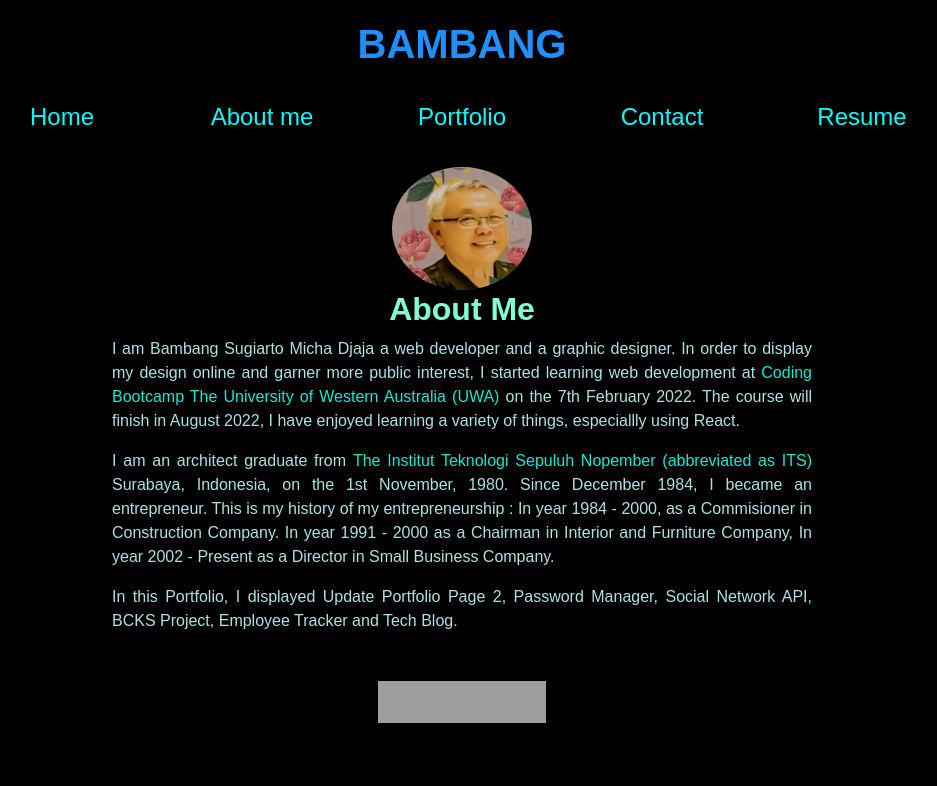
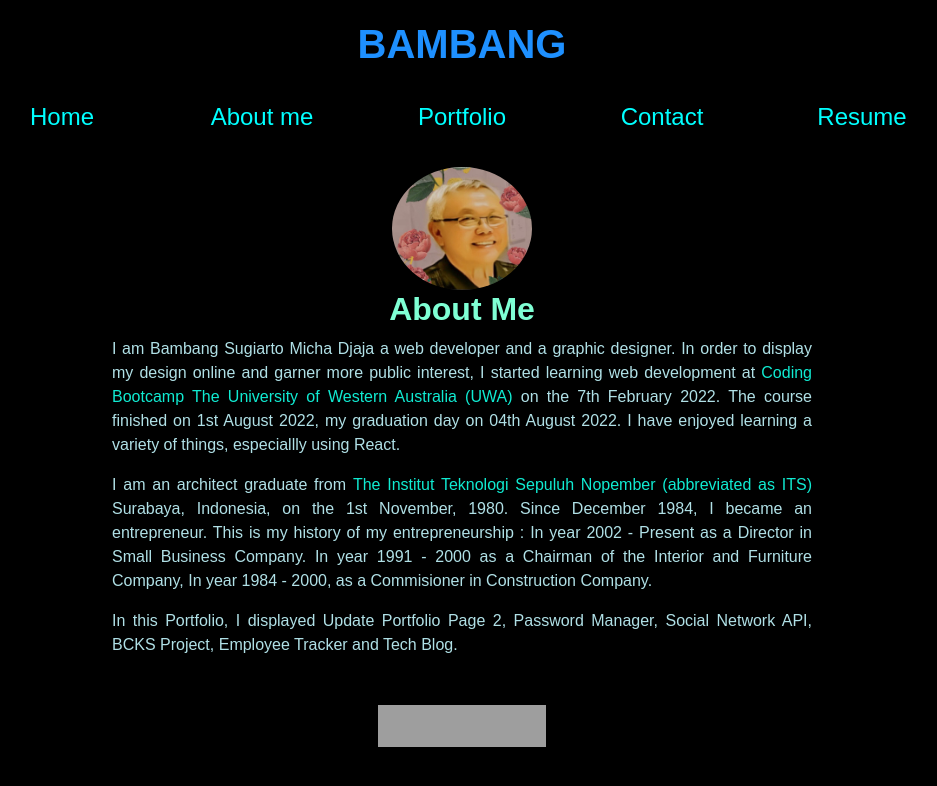
Before and after one commit to B-smd/React-Portfolio, a React (Create React App) app: page /aboutme in a window 1280 px wide. Shown: the top 786 px of the page, without its empty margins (178-1115 px from the left). Built offline with nearby package versions, Linux system fonts and the light colour scheme; grey boxes are pictures that could not be loaded.

Commit message:
about me add

```diff
--- a/src/components/AboutMe.js
+++ b/src/components/AboutMe.js
@@ -12,14 +12,14 @@ export default function AboutMe() {
                 I am Bambang Sugiarto Micha Djaja a web developer and a graphic designer.
                 In order to display my design online and garner more public interest, I started learning web development at
                 <a href="https://bootcamp.uwa.edu.au/coding/landing/?s=Google-Brand&pkw=%2Buwa%20%2Bcoding%20%2Bbootcamp&pcrid=494735218547&pmt=b&utm_source=google&utm_medium=cpc&utm_campaign=GGL%7CUNIVERSITY-OF-WESTERN-AUSTRALIA%7CSEM%7CCODING%7C-%7COFL%7CTIER-1%7CALL%7CBRD%7CBMM%7CCore%7CBootcamp&utm_term=%2Buwa%20%2Bcoding%20%2Bbootcamp&utm_content=494735218547&s=google&k=%2Buwa%20%2Bcoding%20%2Bbootcamp&gclid=CjwKCAjw3cSSBhBGEiwAVII0Z7i4MwLRSfnZiPRkIRS62Z55kXvEEoQsj8i3LO-iiNGi4mbaHy-0HhoCOJAQAvD_BwE&gclsrc=aw.ds"> Coding Bootcamp The University of Western Australia (UWA)</a> on the 7th February 2022.
-                The course will finish in August 2022, I have enjoyed learning a variety of things, especiallly using React.
+                The course finished on 1st August 2022, my graduation day on 04th August 2022. I have enjoyed learning a variety of things, especiallly using React.
             </p>
 
             <p  style={{ color: "powderblue"}}>
                 I am an architect graduate from <a href="https://www.its.ac.id/arsitektur/">The Institut Teknologi Sepuluh Nopember (abbreviated as ITS) </a>
                 Surabaya, Indonesia, on the 1st November, 1980. Since December 1984, I became an entrepreneur. This is my history of my entrepreneurship :
-                In year 1984 - 2000, as a Commisioner in Construction Company. In year 1991 - 2000 as a Chairman in Interior and Furniture Company,
-                In year 2002 - Present as a Director in Small Business Company.
+                In year 2002 - Present as a Director in Small Business Company. In year 1991 - 2000 as a Chairman of the Interior and Furniture Company,
+                In year 1984 - 2000, as a Commisioner in Construction Company.
             </p>
             <p style={{ color: "powderblue"}}>
             In this Portfolio, I displayed Update Portfolio Page 2, Password Manager, Social Network API,
```
